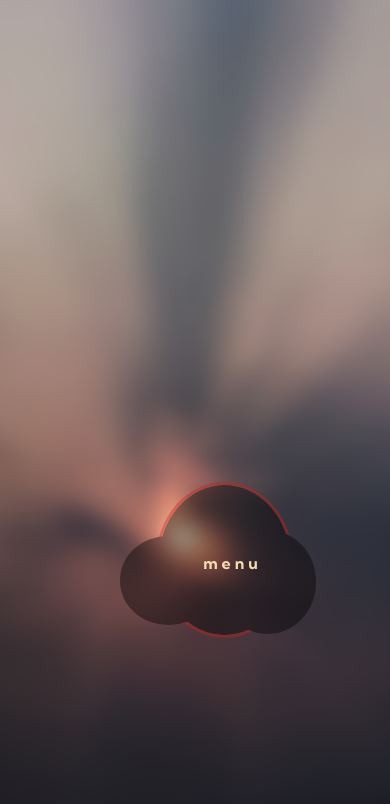
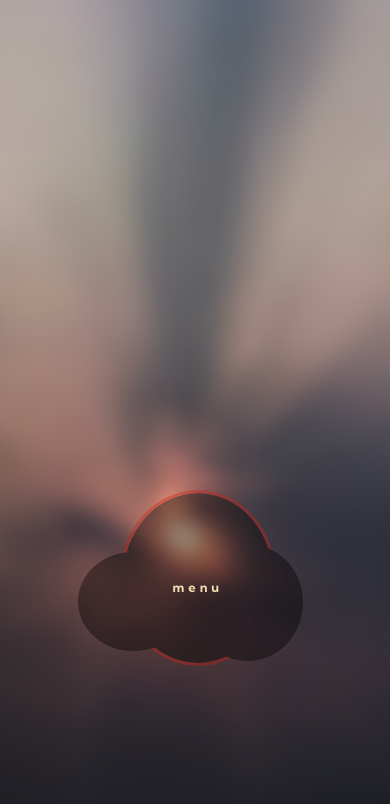
Before and after one commit to kekcode-9/web-dev-portfolio, a React (Create React App) app: page / in a window 390 px wide. Shown: the top 804 px of the page. Built offline with nearby package versions, Linux system fonts and the light colour scheme.

Commit message:
layout update for home page with flex boxes

```diff
--- a/src/components/Home.js
+++ b/src/components/Home.js
@@ -6,13 +6,13 @@ function Home() {
     const [menuOpen, setMenuOpen] = useState(false);
 
     return (
-        <div className="Home"
-        >
         <motion.div
         initial = {{opacity: 0}}
         animate = {{opacity: 1}}
         exit = {{opacity: 0}}
         transition = {{duration: 0.5, delay: 0.2}}
+        >
+            <div className="home"
             >
                 <div className='outer-div'>
                     <div className='curvy'
@@ -28,18 +28,24 @@ function Home() {
                 <div className='menu-items'
                 style={{display: (menuOpen) ? 'flex' : 'none'}}
                 >
+                    <div>
                         <Link id='about' className="menu-link" to='/about'
                         style={{animation: (menuOpen) && 'menu-fade-in 0.3s ease forwards'}}
                         />
+                    </div>
+                    <div>
                         <Link id='projects' className="menu-link" to='/works'
                         style={{animation: (menuOpen) && 'menu-fade-in 0.9s ease forwards'}}
                         />
+                    </div>
+                    <div>
                         <Link id='contact' className="menu-link" to='/contact'
                         style={{animation: (menuOpen) && 'menu-fade-in 0.9s ease forwards'}}
                         />
                     </div>
+                </div>
+            </div>
         </motion.div>
-        </div>
     );
   }
 
--- a/src/styles/home.css
+++ b/src/styles/home.css
@@ -1,9 +1,18 @@
+.home {
+  width: 100%;
+  height: 70%;
+  position: fixed;
+  display: flex;
+  flex-direction: column;
+  justify-content: space-around;
+  align-items: center;
+  bottom: 0%;
+}
+
 .outer-div {
   width: 150px;
   height: 170px;
   position: fixed;
-  top: 52%;
-  left: 45%;
   z-index: 70;
 }
 
@@ -75,27 +84,29 @@
 }
 
 .menu-items {
-  position: fixed;
-  width: 323px;
-  height: 323px;
+  position: relative;
+  width: 232px;
+  height: 232px;
   /*background-color: rgb(219, 237, 252, 0.2);*/
-  top: 13%;
-  left: 37%;
   display: flex;
-
+  flex-direction: column;
+  justify-content: space-between;
+  align-items: center;
   z-index: 10;
   border: transparent solid;
-  /*border-radius: 100%;*/
+  top: -242px;
 }
 
 .menu-items > div {
   width: 10%;
   height: 10%;
-  position: absolute;
   z-index: 11;
   border: transparent solid;
   border-radius: 100%;
   box-shadow: -2px 2px 10px rgb(222, 148, 148);
+  display: flex;
+  flex-direction: column;
+  justify-content: space-between;
 }
 
 #about {
@@ -108,9 +119,6 @@
   box-shadow: -2px 2px 10px rgb(222, 148, 148);
 
   background-color: rgb(235, 205, 210, 0.4);
-
-  top: 0%;
-  left: 50%;
 }
 
 #about::after {
@@ -123,8 +131,7 @@
   top: 15%;
   left: 30%;
   font-size: large;
-  color: #dbbb86;
-  text-shadow: 0 0 3px #dbbb86;
+  color: white;
   cursor: pointer;
 }
 
@@ -145,9 +152,6 @@
 
   background-color: rgb(230, 146, 160, 0.4);
 
-  top: 45%;
-  left: 50%;
-
 }
 
 #projects::after {
@@ -160,8 +164,7 @@
   top: 15%;
   left: 30%;
   font-size: large;
-  color: #dbbb86;
-  text-shadow: 0 0 3px #dbbb86;
+  color: white;
   cursor: pointer;
 }
 
@@ -183,9 +186,6 @@
 
   background-color: rgb(216, 112, 147, 0.4);
 
-  top: 88%;
-  left: 50%;
-
 }
 
 #contact::after {
@@ -197,8 +197,7 @@
   position: absolute;
   top: 15%;
   left: 30%;
-  color: #dbbb86;
-  text-shadow: 0 0 3px #dbbb86;
+  color: white;
   font-size: large;
   cursor: pointer;
 }
@@ -242,127 +241,3 @@
     opacity: 0;
   }
 }
-
-@media screen and (max-width: 1440px) {
-  .menu {
-    font-size: medium;
-    left: 30%;
-    bottom: 22%;
-  }
-
-}
-
-@media screen and (max-width: 1394px) {
-  .menu {
-    bottom: 22.1%;
-  }
-}
-
-@media screen and (max-width: 1382px) {
-  .outer-div {
-    width: 126px;
-    height: 140px;
-  }
-
-  .menu-items {
-    width: 290px;
-    height: 290px;
-  }
-}
-
-@media screen and (max-width: 810px) {
-
-  .outer-div {
-    width: 131px;
-    height: 150px;
-    top: 54%;
-    left: 40%;
-  }
-
-  .menu {
-    left: 36%;
-    bottom: 22%;
-    font-size: medium;
-  }
-
-  .menu-items {
-    top: 21%;
-    left: 28%;
-  }
-}
-
-@media screen and (max-height: 700px) {
-  .menu-items {
-    top: 35%;
-  }
-
-  .outer-div {
-    width: 133px;
-    height: 153px;
-  }
-}
-
-@media screen and (max-width: 491px) {
-
-  .menu-items {
-    top: 18%;
-    left: -20%;
-  }
-
-  #about::after {
-    background-color: rgb(0, 0, 0, 0.6);
-    box-shadow: 0px 5px 10px rgb(0, 0, 0, 0.6),
-                0px -5px 10px rgb(0, 0, 0, 0.6),
-                5px 0px 10px rgb(0, 0, 0, 0.6),
-                -5px 0px 10px rgb(0, 0, 0, 0.6);
-    height: 115%;
-    color: #dbbb86;
-    text-shadow: 0 0 3px #dbbb86;
-    top: 0%;
-    left: 15%;
-  }
-
-  #projects::after {
-    background-color: rgb(0, 0, 0, 0.6);
-    box-shadow: 0px 5px 10px rgb(0, 0, 0, 0.6),
-                0px -5px 10px rgb(0, 0, 0, 0.6),
-                5px 0px 10px rgb(0, 0, 0, 0.6),
-                -5px 0px 10px rgb(0, 0, 0, 0.6);
-    height: 115%;
-    color: #dbbb86;
-    text-shadow: 0 0 3px #dbbb86;
-    top: 0%;
-    left: 15%;
-  }
-
-  #contact::after {
-    background-color: rgb(0, 0, 0, 0.6);
-    box-shadow: 0px 5px 10px rgb(0, 0, 0, 0.6),
-                0px -5px 10px rgb(0, 0, 0, 0.6),
-                5px 0px 10px rgb(0, 0, 0, 0.6),
-                -5px 0px 10px rgb(0, 0, 0, 0.6);
-    height: 115%;
-    color: #dbbb86;
-    text-shadow: 0 0 3px #dbbb86;
-    top: 0%;
-    left: 15%;
-  }
-}
-
-@media screen and (max-width: 380px) {
-  .outer-div {
-    top: 50%;
-    left: 28%;
-  }
-
-  .menu-items {
-    top: 9%;
-  }
-}
-
-@media screen and (max-height: 640px) and (max-width: 380px) {
-  .menu-items {
-    left: -25%;
-    height: 217px;
-  }
-}
```
Lines whose indentation alone changed are shown as unchanged.
